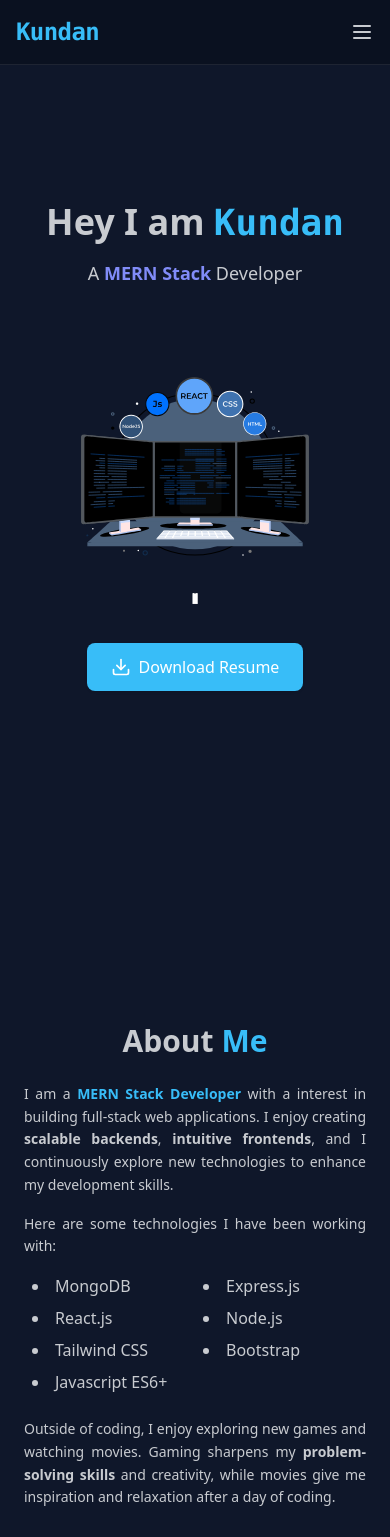
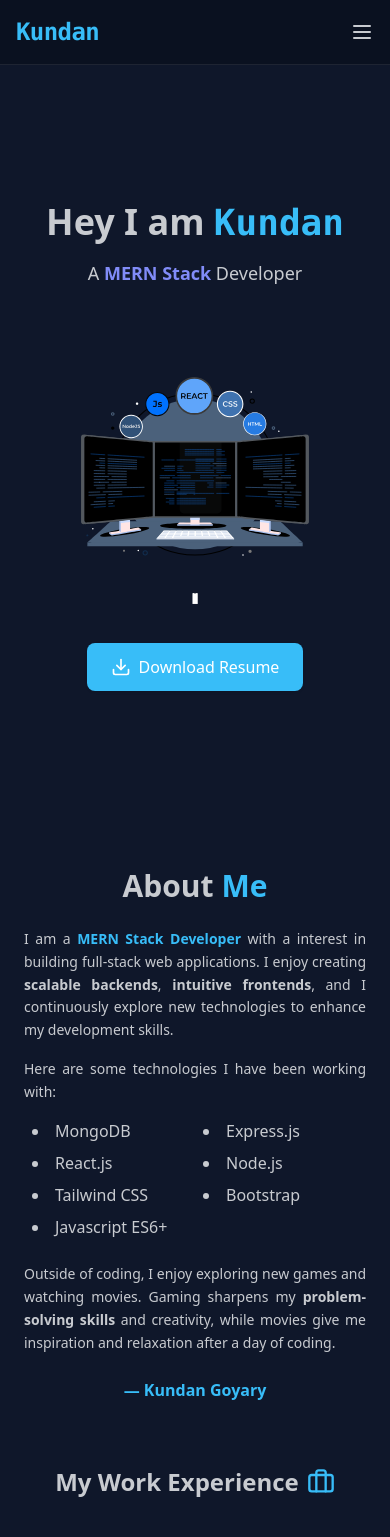
Before and after one commit to Kundan696922/portfolio-3, a React (Vite) app: page / in a window 390 px wide. Shown: the top 1537 px of the page. Built offline with nearby package versions, Linux system fonts and the light colour scheme.

Commit message:
Update AboutSection.jsx

```diff
--- a/src/sections/AboutSection.jsx
+++ b/src/sections/AboutSection.jsx
@@ -5,7 +5,7 @@ const AboutSection = () => {
   return (
     <section
       id="about"
-      className="min-h-screen flex items-center justify-center bg-base-100"
+      className="md:min-h-screen flex items-center justify-center bg-base-100"
     >
       <div className="max-w-5xl mx-auto px-6 md:px-12" data-aos="fade-up">
         <div className="grid md:grid-cols-2 gap-12 items-center">
```
